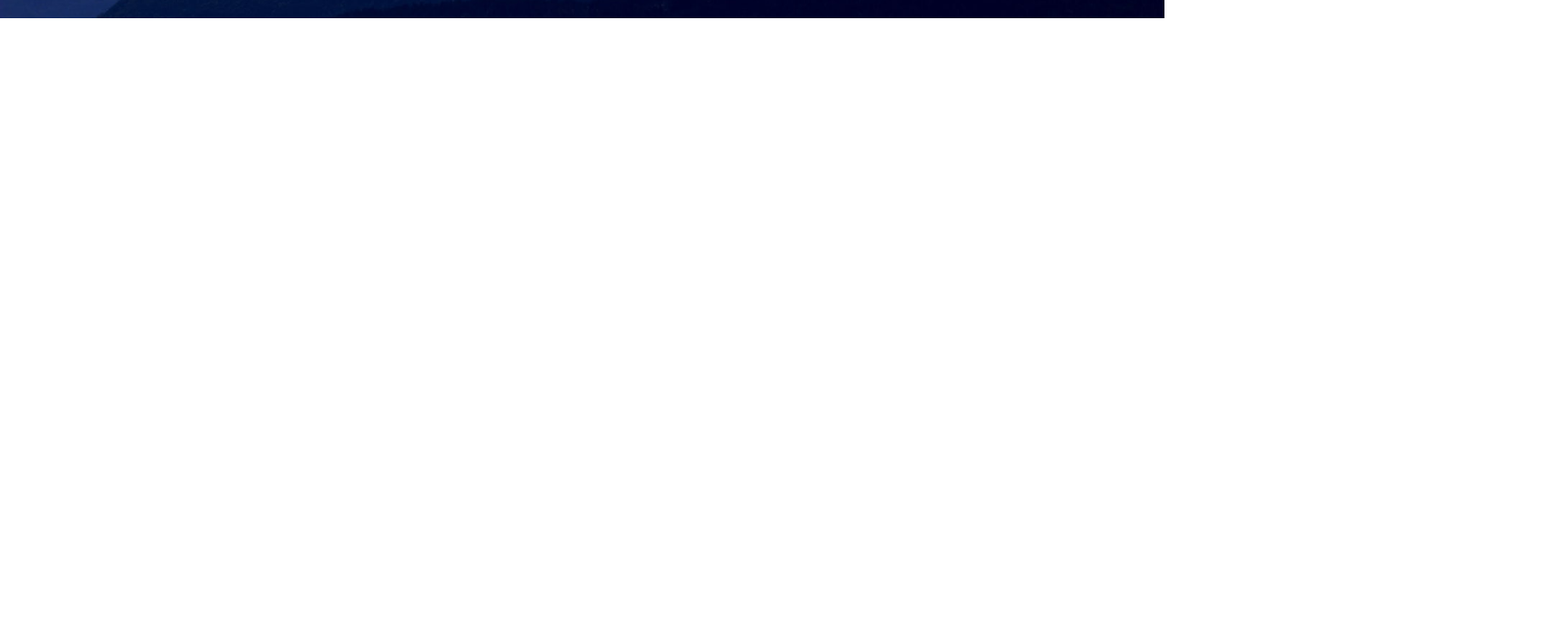
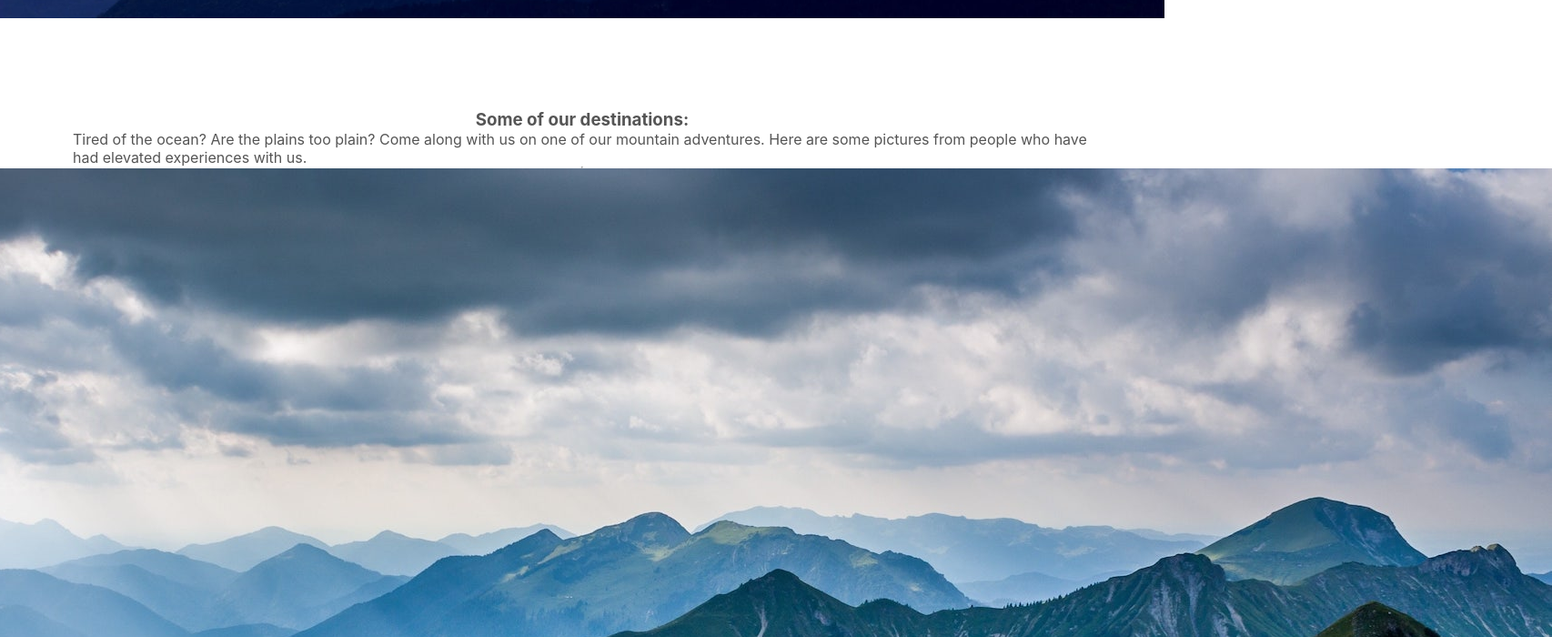
Before and after one commit to beiatrix/lovable-imaginary-codec, a React (Create React App) app: page / in a window 1280 px wide. Shown: the part 780-1480 px from the top of the page at 91% size, 1706 px wide, since content can reach past the window. Before the commit the page ends 800 px from the top, so only its background shows below. Built offline with nearby package versions, Linux system fonts and the light colour scheme.

Commit message:
add destinations component

```diff
--- a/src/App.js
+++ b/src/App.js
@@ -1,5 +1,5 @@
 import React, { Component } from 'react';
-import {Header, Hero} from './components'
+import {Header, Hero, Destinations} from './components'
 import './styles/App.css';
 
 class App extends Component {
@@ -8,6 +8,7 @@ class App extends Component {
       <div className="App">
         <Header />
         <Hero />
+        <Destinations />
       </div>
     );
   }
--- /dev/null
+++ b/src/components/Destinations.js
@@ -0,0 +1,21 @@
+import React from 'react'
+import mtn1 from '../img/mountain1.jpg'
+import mtn2 from '../img/mountain2.jpg'
+import mtn3 from '../img/mountain3.jpg'
+import mtn4 from '../img/mountain4.jpg'
+
+export const Destinations = props => {
+  return (
+    <section class="destinations">
+      <h3 class="title">Some of our destinations:</h3>
+      <p>Tired of the ocean? Are the plains too plain? Come along with us on one of our mountain adventures. Here are some pictures from people who have had elevated experiences with us.</p>
+      <hr></hr>
+      <ul class="grid">
+        <li class="small"><img src={mtn1} alt="main" /></li>
+        <li class="small"><img src={mtn2} alt="main" /></li>
+        <li class="small"><img src={mtn3} alt="main" /></li>
+        <li class="small"><img src={mtn4} alt="main" /></li>
+      </ul>
+    </section>
+  )
+}
--- a/src/components/index.js
+++ b/src/components/index.js
@@ -1,2 +1,3 @@
 export {Header} from './Header'
 export {Hero} from './Hero'
+export {Destinations} from './Destinations'
```
